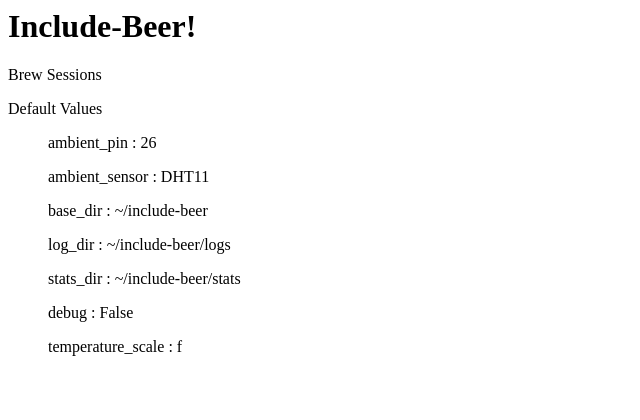
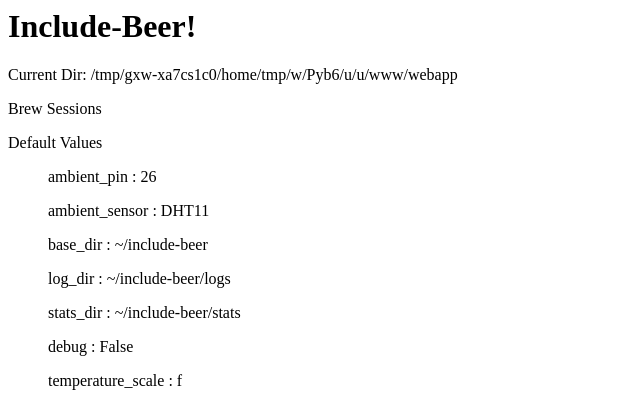
Before and after one commit to mbhein/include-beer, a Flask app: page / in a window 1280 px wide. Shown: the top 420 px of the page, without its empty margins (0-640 px from the left). Run offline with Flask 3, Linux system fonts and the light colour scheme.

Commit message:
trbsht: get current dir

```diff
--- a/webapp/app.py
+++ b/webapp/app.py
@@ -48,12 +48,13 @@ stats_dir = os.path.expanduser(config.defaults.stats_dir)
 data_refresh_rate = config.web.data_refresh_rate
 external_stylesheets = ['https://codepen.io/chriddyp/pen/bWLwgP.css']
 
+current_dir = os. getcwd()
 
 server = flask.Flask(__name__)
 
 @server.route('/')
 def index():
-      return flask.render_template('index.html', defaults=config.defaults, sessions=brew.sessions)
+      return flask.render_template('index.html', defaults=config.defaults, sessions=brew.sessions, current_dir=current_dir)
 
 
 app_dash = dash.Dash(__name__, server=server, external_stylesheets=external_stylesheets)
--- a/webapp/templates/index.html
+++ b/webapp/templates/index.html
@@ -26,6 +26,7 @@
   </table>
   </p>
   <p>{{ content|safe }}</p>-->
+  <p>Current Dir: {{ current_dir }}</p>
   <p>Brew Sessions
 
     {% for session in sessions %}
```
